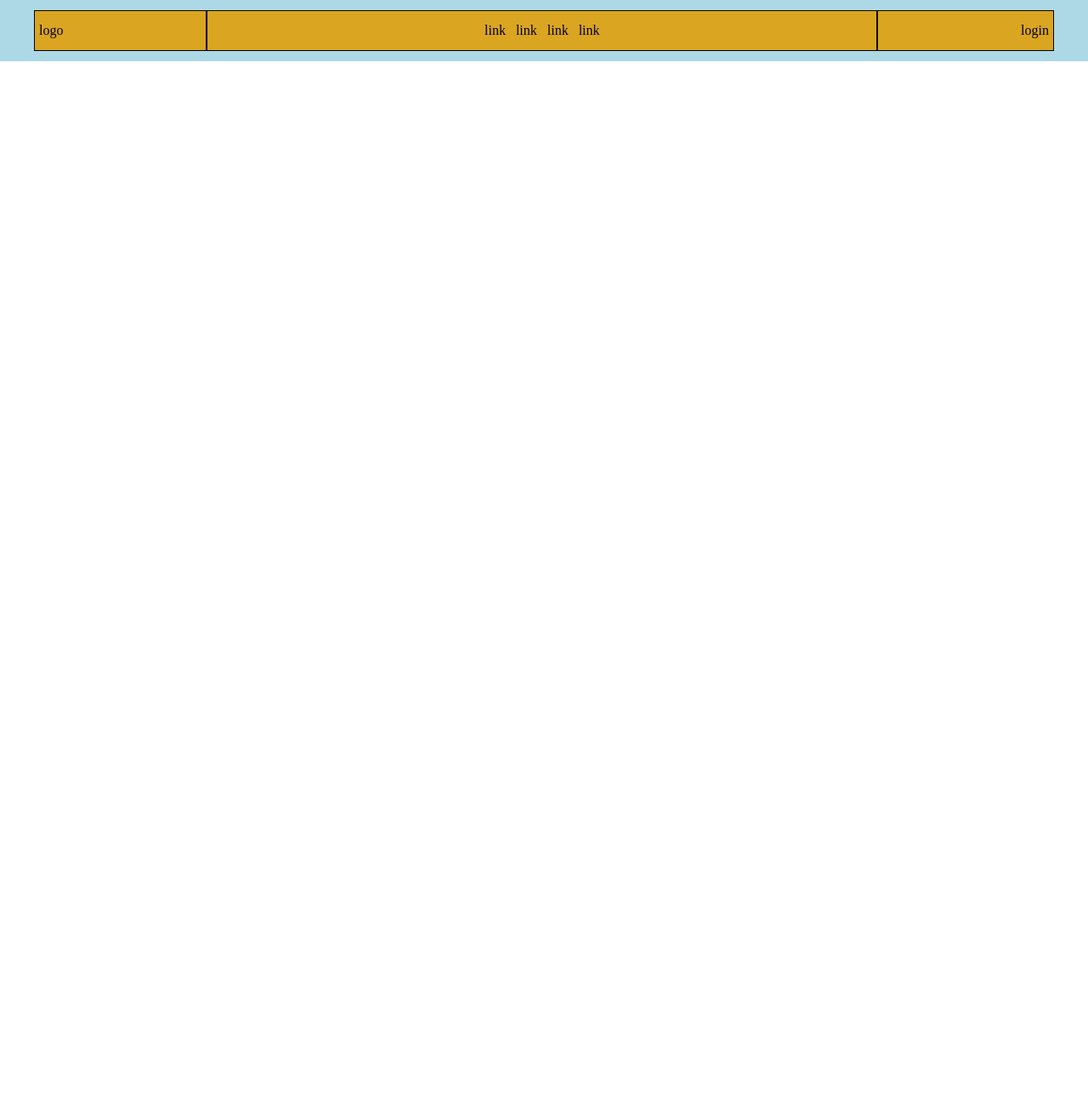
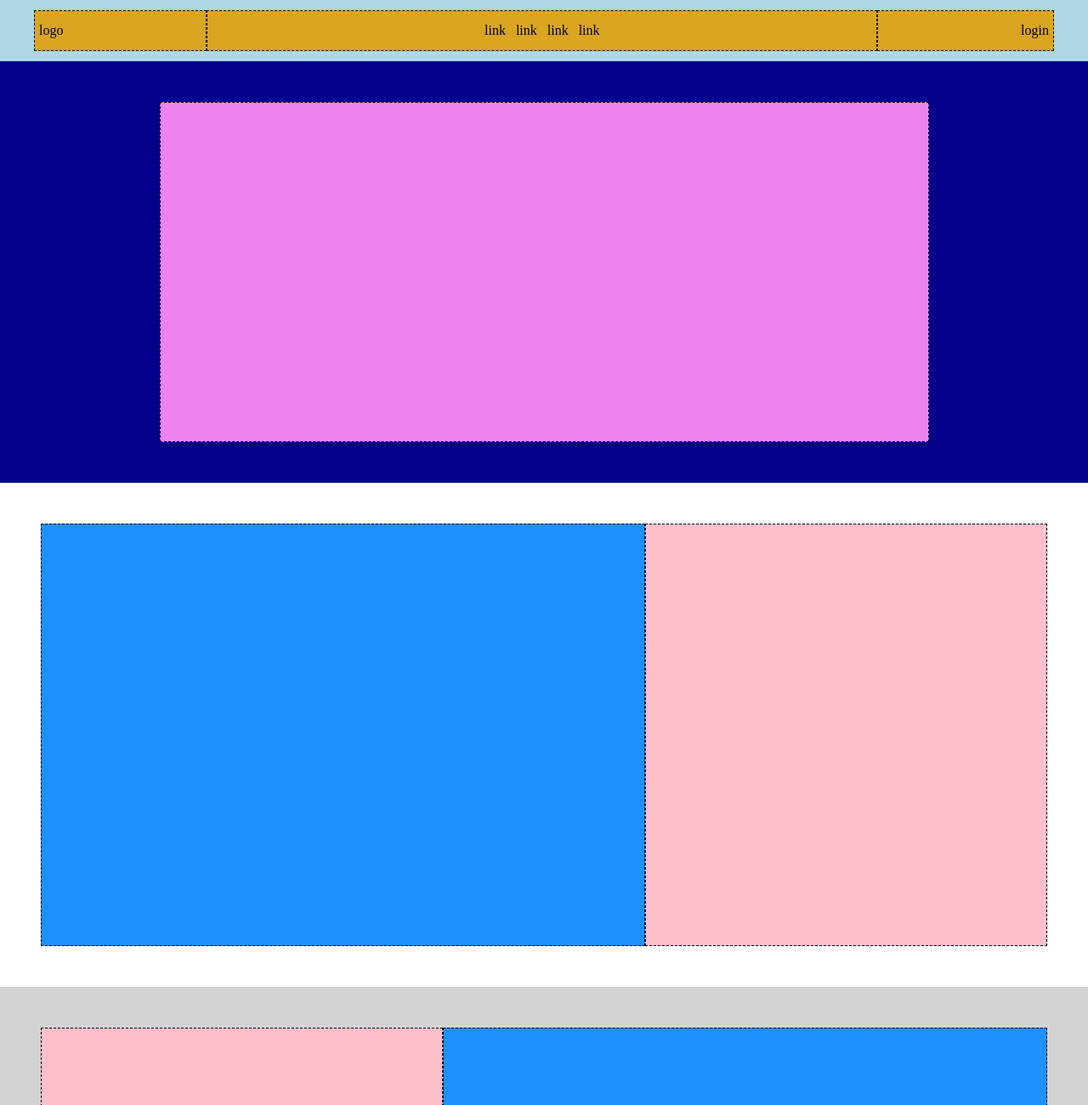
Before and after one commit to AlessioDiMari/htmlcss-struttura-discord, a plain HTML site: page index.html in a window 1280 px wide. Shown: the top 1300 px of the page at 85% size. Before the commit the page ends 800 px from the top, so only its background shows below. Drawn offline with Linux system fonts and the light colour scheme.

Commit message:
screazione sezioni centrali

```diff
--- a/css/style.css
+++ b/css/style.css
@@ -14,7 +14,7 @@ nav{
 .container-1{
     display: flex;
 
-    max-width: 1200px;
+    width: 1200px;
     margin-left: auto;
     margin-right: auto;
 
@@ -24,7 +24,7 @@ nav{
     background-color: #DAA520;
     height: 48px;
     align-items: center;
-    border: 1px solid black;
+    border: 1px dashed black;
 }
 .container-1 aside{
     flex-grow: 1;
@@ -41,3 +41,60 @@ nav{
 /* fine navbar */
 
 /* section 1 */
+
+.box1{
+    display: flex;
+    align-items: center;
+    justify-content: center;
+
+    padding: 48px;
+    background-color: #00008B;
+}
+
+.fucsia{
+    width: 905px;
+    height: 400px;
+    background-color: #EE82EE;
+    border: 1px dashed black;
+}
+
+
+.box2{
+    display: flex;
+    align-items: center;
+    justify-content: center;
+    padding: 48px;
+    background-color: #FFFFFF;
+}
+
+.box3{
+    display: flex;
+    align-items: center;
+    justify-content: center;
+    flex-direction: row-reverse;
+    padding: 48px;
+    background-color: #D3D3D3;
+}
+
+.rosa{
+    display: flex;
+    height: 497px;
+    width: 480px;
+    background-color: #FFC0CB;
+    border: 1px dashed black;
+}
+
+.azzurro{
+    display: flex;
+    height: 497px;
+    width: 722px;
+    background-color: #1E90FF;
+    border: 1px dashed black;
+}
+
+.verde{
+    width: 1200px;
+    height: 895px;
+    background-color: #228B22;
+    border: 1px dashed black;
+}
--- a/index.html
+++ b/index.html
@@ -24,24 +24,46 @@
     <!-- fine navbar -->
 
     <!-- section 1 -->
-    <section>
-
+    <section class="box1">
+        <div class="fucsia"></div>
     </section>
     <!-- fine section 1 -->
 
     <!-- section 2 -->
+    <section class="box2">
+        <div class="azzurro"></div>
+        <div class="rosa"></div>
+    </section>
     <!-- fine section 2 -->
 
     <!-- section 3 -->
+    <section class="box3">
+        <div class="azzurro"></div>
+        <div class="rosa"></div>
+    </section>
     <!-- fine section 3 -->
 
     <!-- section 4 -->
+    <section class="box2">
+        <div class="azzurro"></div>
+        <div class="rosa"></div>
+    </section>
     <!-- fine section 4 -->
 
     <!-- section 5 -->
+    <section class="box3">
+        <div class="verde"></div>
+    </section>
     <!-- fine section 5 -->
 
     <!-- section 6 -->
+    <section class="box4">
+        <div></div>
+        <div></div>
+        <div></div>
+        <div></div>
+        <div></div>
+    </section>
     <!-- fine section 6 -->
 
     <!-- footer -->
```
